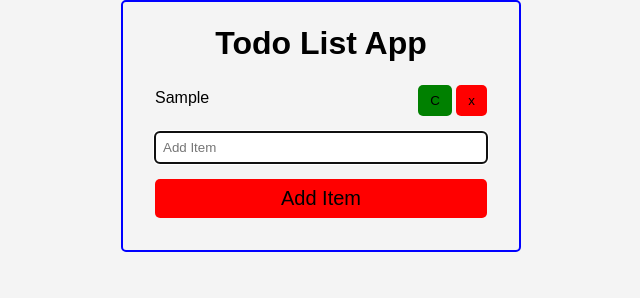
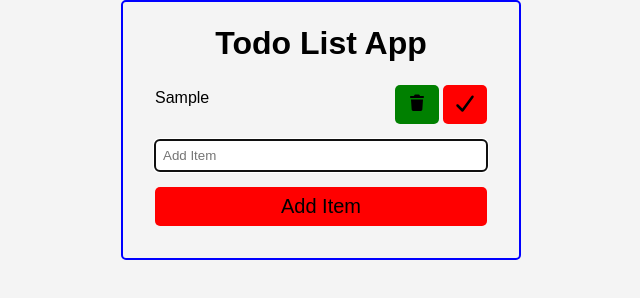
Before and after one commit to TavionK/Vanilla-JS-Todo-List-App, a plain HTML site: page index.html in a window 1280 px wide. Both pictures are taken after typing "Sample" into the empty fields and a click on the button "Add Item". Shown: the whole page, without its empty margins (319-959 px from the left). Drawn offline with Linux system fonts and the light colour scheme.

Commit message:
"Add reusable icon styling and replace button text with SVG icons for improved UI consistency"

```diff
--- a/index.css
+++ b/index.css
@@ -84,6 +84,11 @@ input {
     background-color: red;
 }
 
+.icon {
+    height: 20px;
+    width: 20px;
+}
+
 /*Lists*/
 ul li{
     list-style: none;
--- a/index.js
+++ b/index.js
@@ -98,8 +98,12 @@ function getTodoItems() {
     <li>
         ${item.text}
         <div class="btn-container">
-            <button data-id="${item.id}" class="btn btn-complete" id="btn" aria-label="mark todo item as complete"><span aria-hidden="true">C</span></button>
-            <button data-id="${item.id}" class="btn btn-delete" id="btn" aria-label="delete todo item"><span aria-hidden="true">x</span></button>
+            <button data-id="${item.id}" class="btn btn-complete" id="btn" aria-label="mark todo item as complete">
+                <img class="icon" src="./images/trash-solid-full.svg" alt="Trash can icon" />
+            </button>
+            <button data-id="${item.id}" class="btn btn-delete" id="btn" aria-label="delete todo item">
+                <img class="icon" src="./images/check-solid.svg" alt="Check mark icon">
+            </button>
         </div>
     </li>`;
   });
```
